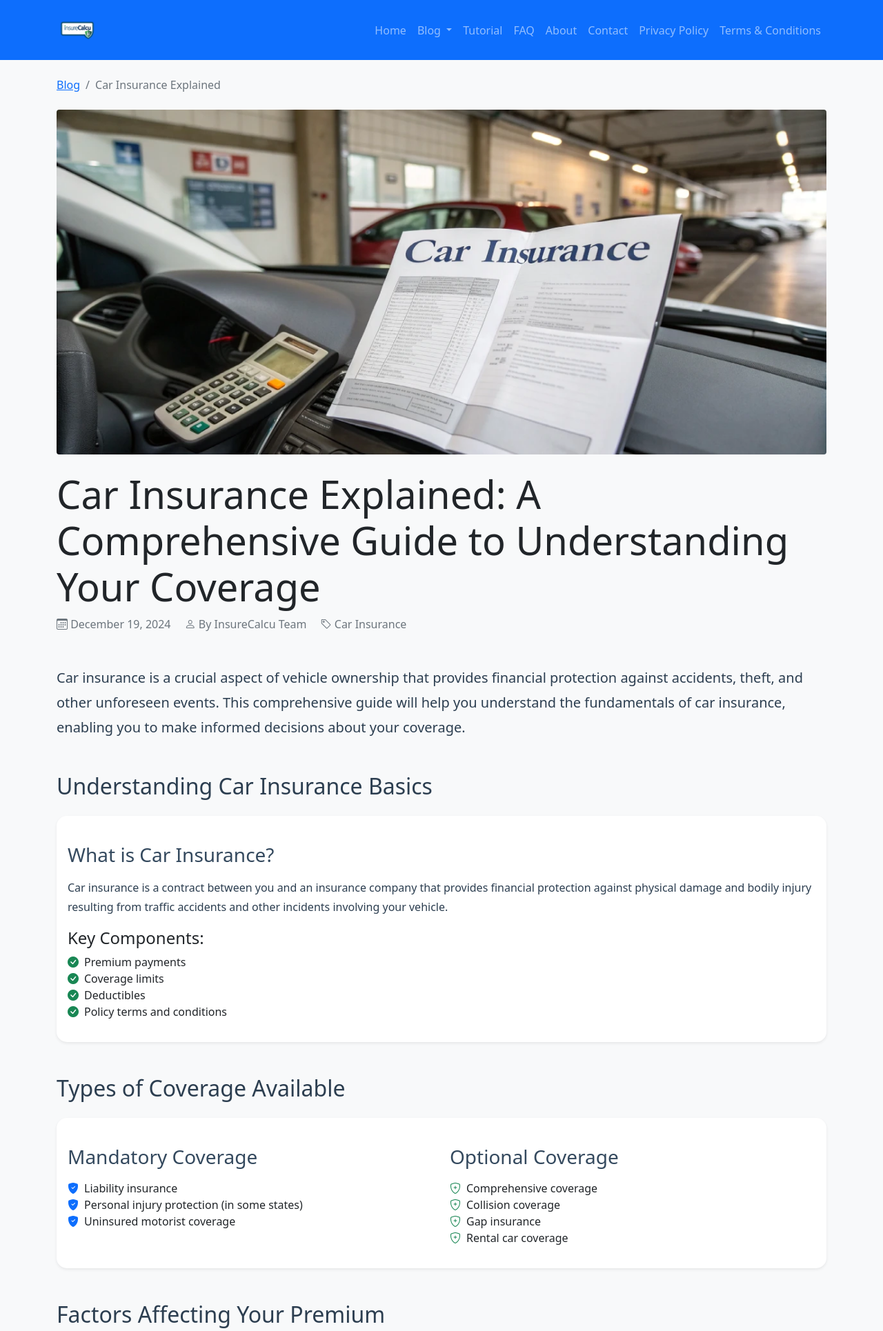
After one commit to sungat1/InsureCalcu1, a Flask app: page /blog/car-insurance-explained in a window 1280 px wide. The commit adds this page. Shown: the top 1930 px of the page at 69% size. Run offline with Flask 3, Linux system fonts and the light colour scheme; some libraries are stand-ins or nearby versions.

Commit message:
Add files via upload

```diff
--- a/app.py
+++ b/app.py
@@ -118,6 +118,10 @@ def blog_post_understanding_premiums():
 def blog_post_vehicle_insurance_types():
     return render_template('blog-post-vehicle-insurance-types.html')
 
+@app.route('/blog/car-insurance-explained')
+def blog_post_car_insurance_explained():
+    return render_template('blog-post-car-insurance-explained.html')
+
 @app.route('/sitemap.xml')
 def sitemap():
     return send_from_directory('static', 'sitemap.xml', mimetype='application/xml')
--- /dev/null
+++ b/templates/blog-post-car-insurance-explained.html
@@ -0,0 +1,418 @@
+{% extends "base.html" %}
+
+{% block meta %}
+<!-- Additional SEO Meta Tags -->
+<meta name="description" content="Get a clear understanding of car insurance with our comprehensive guide. Learn about coverage types, factors affecting premiums, and how to choose the right policy.">
+<meta name="author" content="InsureCalcu">
+<meta name="robots" content="index, follow">
+<meta name="revisit-after" content="7 days">
+<meta name="keywords" content="car insurance explained, auto insurance basics, car insurance guide, vehicle insurance coverage, insurance premiums, policy selection">
+
+<!-- Social Media Meta Tags -->
+<meta property="article:published_time" content="2024-12-19T22:21:52-05:00">
+<meta property="article:author" content="InsureCalcu">
+<meta property="article:section" content="Car Insurance">
+<meta property="article:tag" content="car insurance, auto insurance, insurance guide, coverage types, insurance basics">
+<meta property="og:type" content="article">
+<meta property="og:title" content="Car Insurance Explained: A Comprehensive Guide to Understanding Your Coverage">
+<meta property="og:description" content="Get a clear understanding of car insurance with our comprehensive guide. Learn about coverage types, factors affecting premiums, and how to choose the right policy.">
+<meta property="og:image" content="{{ url_for('static', filename='images/car-insurance-explained.webp') }}">
+<meta name="twitter:card" content="summary_large_image">
+<meta name="twitter:image" content="{{ url_for('static', filename='images/car-insurance-explained.webp') }}">
+
+<!-- Schema.org Markup -->
+<script type="application/ld+json">
+{
+  "@context": "https://schema.org",
+  "@type": "BlogPosting",
+  "headline": "Car Insurance Explained: A Comprehensive Guide to Understanding Your Coverage",
+  "image": "{{ url_for('static', filename='images/car-insurance-explained.webp') }}",
+  "author": {
+    "@type": "Organization",
+    "name": "InsureCalcu"
+  },
+  "publisher": {
+    "@type": "Organization",
+    "name": "InsureCalcu",
+    "logo": {
+      "@type": "ImageObject",
+      "url": "{{ url_for('static', filename='images/logo.png') }}"
+    }
+  },
+  "datePublished": "2024-12-19T22:21:52-05:00",
+  "dateModified": "2024-12-19T22:21:52-05:00",
+  "description": "Get a clear understanding of car insurance with our comprehensive guide. Learn about coverage types, factors affecting premiums, and how to choose the right policy.",
+  "mainEntityOfPage": {
+    "@type": "WebPage",
+    "@id": "{{ request.url }}"
+  }
+}
+</script>
+{% endblock %}
+
+{% block content %}
+<div class="container mt-4">
+    <article class="blog-post">
+        <!-- Breadcrumb Navigation -->
+        <nav aria-label="breadcrumb" class="mb-4">
+            <ol class="breadcrumb">
+                <li class="breadcrumb-item"><a href="{{ url_for('blog') }}">Blog</a></li>
+                <li class="breadcrumb-item active" aria-current="page">Car Insurance Explained</li>
+            </ol>
+        </nav>
+
+        <!-- Featured Image -->
+        <div class="featured-image-container mb-4">
+            <img src="{{ url_for('static', filename='images/car-insurance-explained.webp') }}"
+                 alt="Understanding car insurance coverage and policies"
+                 class="img-fluid rounded featured-image"
+                 width="1200"
+                 height="630">
+        </div>
+
+        <header class="blog-header mb-5">
+            <h1 class="blog-title display-4">Car Insurance Explained: A Comprehensive Guide to Understanding Your Coverage</h1>
+            <div class="blog-meta text-muted mb-4">
+                <span class="me-3"><i class="bi bi-calendar3"></i> December 19, 2024</span>
+                <span class="me-3"><i class="bi bi-person"></i> By InsureCalcu Team</span>
+                <span><i class="bi bi-tag"></i> Car Insurance</span>
+            </div>
+        </header>
+
+        <div class="blog-content">
+            <section id="introduction" class="mb-5">
+                <p class="lead">Car insurance is a crucial aspect of vehicle ownership that provides financial protection against accidents, theft, and other unforeseen events. This comprehensive guide will help you understand the fundamentals of car insurance, enabling you to make informed decisions about your coverage.</p>
+            </section>
+
+            <section id="basics" class="mb-5">
+                <h2>Understanding Car Insurance Basics</h2>
+                <div class="card mb-4">
+                    <div class="card-body">
+                        <h3>What is Car Insurance?</h3>
+                        <p>Car insurance is a contract between you and an insurance company that provides financial protection against physical damage and bodily injury resulting from traffic accidents and other incidents involving your vehicle.</p>
+
+                        <h4>Key Components:</h4>
+                        <ul class="list-unstyled">
+                            <li><i class="bi bi-check-circle-fill text-success me-2"></i>Premium payments</li>
+                            <li><i class="bi bi-check-circle-fill text-success me-2"></i>Coverage limits</li>
+                            <li><i class="bi bi-check-circle-fill text-success me-2"></i>Deductibles</li>
+                            <li><i class="bi bi-check-circle-fill text-success me-2"></i>Policy terms and conditions</li>
+                        </ul>
+                    </div>
+                </div>
+            </section>
+
+            <section id="coverage-types" class="mb-5">
+                <h2>Types of Coverage Available</h2>
+                <div class="card mb-4">
+                    <div class="card-body">
+                        <div class="row">
+                            <div class="col-md-6">
+                                <h3>Mandatory Coverage</h3>
+                                <ul class="list-unstyled">
+                                    <li><i class="bi bi-shield-fill-check text-primary me-2"></i>Liability insurance</li>
+                                    <li><i class="bi bi-shield-fill-check text-primary me-2"></i>Personal injury protection (in some states)</li>
+                                    <li><i class="bi bi-shield-fill-check text-primary me-2"></i>Uninsured motorist coverage</li>
+                                </ul>
+                            </div>
+                            <div class="col-md-6">
+                                <h3>Optional Coverage</h3>
+                                <ul class="list-unstyled">
+                                    <li><i class="bi bi-shield-plus text-success me-2"></i>Comprehensive coverage</li>
+                                    <li><i class="bi bi-shield-plus text-success me-2"></i>Collision coverage</li>
+                                    <li><i class="bi bi-shield-plus text-success me-2"></i>Gap insurance</li>
+                                    <li><i class="bi bi-shield-plus text-success me-2"></i>Rental car coverage</li>
+                                </ul>
+                            </div>
+                        </div>
+                    </div>
+                </div>
+            </section>
+
+            <section id="factors" class="mb-5">
+                <h2>Factors Affecting Your Premium</h2>
+                <div class="card mb-4">
+                    <div class="card-body">
+                        <div class="row">
+                            <div class="col-md-6">
+                                <h3>Driver-Related Factors</h3>
+                                <ul class="list-unstyled">
+                                    <li><i class="bi bi-person-badge text-info me-2"></i>Age and driving experience</li>
+                                    <li><i class="bi bi-person-badge text-info me-2"></i>Driving record</li>
+                                    <li><i class="bi bi-person-badge text-info me-2"></i>Credit score</li>
+                                    <li><i class="bi bi-person-badge text-info me-2"></i>Location</li>
+                                </ul>
+                            </div>
+                            <div class="col-md-6">
+                                <h3>Vehicle-Related Factors</h3>
+                                <ul class="list-unstyled">
+                                    <li><i class="bi bi-car-front text-warning me-2"></i>Make and model</li>
+                                    <li><i class="bi bi-car-front text-warning me-2"></i>Age of vehicle</li>
+                                    <li><i class="bi bi-car-front text-warning me-2"></i>Safety features</li>
+                                    <li><i class="bi bi-car-front text-warning me-2"></i>Usage patterns</li>
+                                </ul>
+                            </div>
+                        </div>
+                    </div>
+                </div>
+            </section>
+
+            <section id="choosing-policy" class="mb-5">
+                <h2>How to Choose the Right Policy</h2>
+                <div class="card mb-4">
+                    <div class="card-body">
+                        <h3>Steps to Select Your Coverage</h3>
+                        <ol class="list-group list-group-numbered mb-4">
+                            <li class="list-group-item">Assess your needs and risks</li>
+                            <li class="list-group-item">Understand state requirements</li>
+                            <li class="list-group-item">Compare coverage options</li>
+                            <li class="list-group-item">Get multiple quotes</li>
+                            <li class="list-group-item">Review policy details</li>
+                        </ol>
+
+                        <h4>Important Considerations:</h4>
+                        <ul class="list-unstyled">
+                            <li><i class="bi bi-lightbulb-fill text-warning me-2"></i>Balance coverage vs. cost</li>
+                            <li><i class="bi bi-lightbulb-fill text-warning me-2"></i>Consider deductible options</li>
+                            <li><i class="bi bi-lightbulb-fill text-warning me-2"></i>Look for discounts</li>
+                            <li><i class="bi bi-lightbulb-fill text-warning me-2"></i>Read the fine print</li>
+                        </ul>
+                    </div>
+                </div>
+            </section>
+
+            <section id="tips" class="mb-5">
+                <h2>Money-Saving Tips</h2>
+                <div class="card mb-4">
+                    <div class="card-body">
+                        <div class="row">
+                            <div class="col-md-6">
+                                <h3>Immediate Savings</h3>
+                                <ul class="list-unstyled">
+                                    <li><i class="bi bi-piggy-bank-fill text-success me-2"></i>Bundle policies</li>
+                                    <li><i class="bi bi-piggy-bank-fill text-success me-2"></i>Increase deductibles</li>
+                                    <li><i class="bi bi-piggy-bank-fill text-success me-2"></i>Ask about discounts</li>
+                                    <li><i class="bi bi-piggy-bank-fill text-success me-2"></i>Compare quotes</li>
+                                </ul>
+                            </div>
+                            <div class="col-md-6">
+                                <h3>Long-Term Savings</h3>
+                                <ul class="list-unstyled">
+                                    <li><i class="bi bi-graph-up-arrow text-primary me-2"></i>Maintain good credit</li>
+                                    <li><i class="bi bi-graph-up-arrow text-primary me-2"></i>Drive safely</li>
+                                    <li><i class="bi bi-graph-up-arrow text-primary me-2"></i>Choose cars wisely</li>
+                                    <li><i class="bi bi-graph-up-arrow text-primary me-2"></i>Install safety features</li>
+                                </ul>
+                            </div>
+                        </div>
+                    </div>
+                </div>
+            </section>
+
+            <section id="conclusion" class="mb-5">
+                <h2>Conclusion</h2>
+                <div class="card">
+                    <div class="card-body">
+                        <p>Understanding car insurance is essential for making informed decisions about your coverage. By knowing the different types of coverage available, factors affecting your premium, and how to choose the right policy, you can ensure adequate protection while optimizing costs.</p>
+                        <p>Remember to regularly review your policy and make adjustments as your circumstances change. Stay informed about new coverage options and discounts to maintain the most cost-effective protection for your vehicle.</p>
+                        <p class="mb-0">If you need help understanding your options or calculating potential premiums, our insurance calculator tool can help you make the best choice for your situation.</p>
+                    </div>
+                </div>
+            </section>
+
+            <!-- Social Share Section -->
+            <section id="share" class="my-5">
+                <div class="card shadow-sm">
+                    <div class="card-body">
+                        <h3 class="h5 mb-4">Share this article</h3>
+                        <div class="d-flex gap-2 flex-wrap">
+                            <!-- Facebook Share -->
+                            <a href="https://www.facebook.com/sharer/sharer.php?u={{ request.url|urlencode }}"
+                               target="_blank"
+                               rel="noopener noreferrer"
+                               class="btn btn-outline-primary d-flex align-items-center">
+                                <i class="bi bi-facebook me-2"></i>
+                                <span>Share on Facebook</span>
+                            </a>
+
+                            <!-- Twitter/X Share -->
+                            <a href="https://twitter.com/intent/tweet?url={{ request.url|urlencode }}&text={{ 'Car Insurance Explained: A Comprehensive Guide to Understanding Your Coverage'|urlencode }}"
+                               target="_blank"
+                               rel="noopener noreferrer"
+                               class="btn btn-outline-dark d-flex align-items-center">
+                                <i class="bi bi-twitter-x me-2"></i>
+                                <span>Share on Twitter</span>
+                            </a>
+
+                            <!-- LinkedIn Share -->
+                            <a href="https://www.linkedin.com/shareArticle?mini=true&url={{ request.url|urlencode }}&title={{ 'Car Insurance Explained: A Comprehensive Guide to Understanding Your Coverage'|urlencode }}"
+                               target="_blank"
+                               rel="noopener noreferrer"
+                               class="btn btn-outline-primary d-flex align-items-center">
+                                <i class="bi bi-linkedin me-2"></i>
+                                <span>Share on LinkedIn</span>
+                            </a>
+
+                            <!-- WhatsApp Share -->
+                            <a href="https://wa.me/?text={{ 'Check out this comprehensive guide about car insurance: '|urlencode }}{{ request.url|urlencode }}"
+                               target="_blank"
+                               rel="noopener noreferrer"
+                               class="btn btn-outline-success d-flex align-items-center">
+                                <i class="bi bi-whatsapp me-2"></i>
+                                <span>Share on WhatsApp</span>
+                            </a>
+
+                            <!-- Email Share -->
+                            <a href="mailto:?subject={{ 'Car Insurance Explained: A Comprehensive Guide'|urlencode }}&body={{ 'Check out this comprehensive guide about car insurance: '|urlencode }}{{ request.url|urlencode }}"
+                               class="btn btn-outline-secondary d-flex align-items-center">
+                                <i class="bi bi-envelope me-2"></i>
+                                <span>Share via Email</span>
+                            </a>
+
+                            <!-- Copy Link Button -->
+                            <button onclick="copyArticleLink()"
+                                    class="btn btn-outline-info d-flex align-items-center">
+                                <i class="bi bi-link-45deg me-2"></i>
+                                <span>Copy Link</span>
+                            </button>
+                        </div>
+                    </div>
+                </div>
+            </section>
+
+            <!-- Author Bio -->
+            <div class="author-bio bg-light p-4 rounded mt-5">
+                <div class="d-flex align-items-center">
+                    <img src="{{ url_for('static', filename='images/team-profile.webp') }}"
+                         alt="InsureCalcu Team"
+                         class="rounded-circle me-3"
+                         width="64"
+                         height="64">
+                    <div>
+                        <h5 class="mb-1">InsureCalcu Team</h5>
+                        <p class="mb-0">Insurance experts dedicated to helping you make informed decisions about your coverage needs.</p>
+                    </div>
+                </div>
+            </div>
+        </div>
+    </article>
+</div>
+
+<style>
+.featured-image {
+    max-height: 500px;
+    width: 100%;
+    object-fit: cover;
+}
+
+.blog-content h2 {
+    color: #2c3e50;
+    margin-top: 2rem;
+    margin-bottom: 1.5rem;
+}
+
+.blog-content h3 {
+    color: #34495e;
+    margin-top: 1.5rem;
+    margin-bottom: 1rem;
+}
+
+.blog-content p {
+    line-height: 1.8;
+    color: #2c3e50;
+}
+
+.blog-content .card {
+    border: none;
+    box-shadow: 0 0.125rem 0.25rem rgba(0, 0, 0, 0.075);
+    transition: transform 0.2s ease-in-out;
+}
+
+.blog-content .card:hover {
+    transform: translateY(-2px);
+}
+
+.blog-content .list-group-item {
+    border-left: none;
+    border-right: none;
+}
+
+.blog-content .list-group-item:first-child {
+    border-top: none;
+}
+
+.blog-content .list-group-item:last-child {
+    border-bottom: none;
+}
+
+/* Share buttons styles */
+#share .btn {
+    transition: all 0.3s ease;
+    padding: 0.5rem 1rem;
+    font-size: 0.9rem;
+}
+
+#share .btn:hover {
+    transform: translateY(-2px);
+}
+
+#share .btn i {
+    font-size: 1.1rem;
+}
+
+#share .card {
+    background: #f8f9fa;
+    border: 1px solid rgba(0,0,0,0.1);
+}
+
+@media (max-width: 768px) {
+    #share .btn {
+        width: 100%;
+        margin-bottom: 0.5rem;
+        justify-content: center;
+    }
+
+    #share .btn span {
+        flex-grow: 1;
+        text-align: center;
+    }
+}
+
+@media (max-width: 768px) {
+    .blog-title {
+        font-size: 2rem;
+    }
+
+    .blog-content h2 {
+        font-size: 1.5rem;
+    }
+
+    .blog-content h3 {
+        font-size: 1.25rem;
+    }
+}
+</style>
+
+<!-- Add JavaScript for copy link functionality -->
+<script>
+function copyArticleLink() {
+    const url = window.location.href;
+    navigator.clipboard.writeText(url).then(() => {
+        const button = document.querySelector('#share button');
+        const originalText = button.innerHTML;
+        button.innerHTML = '<i class="bi bi-check2-circle me-2"></i><span>Link Copied!</span>';
+        button.classList.remove('btn-outline-info');
+        button.classList.add('btn-info', 'text-white');
+
+        setTimeout(() => {
+            button.innerHTML = originalText;
+            button.classList.remove('btn-info', 'text-white');
+            button.classList.add('btn-outline-info');
+        }, 2000);
+    }).catch(err => {
+        console.error('Failed to copy:', err);
+        alert('Failed to copy link. Please try again.');
+    });
+}
+</script>
+{% endblock %}
```
Also changed, not shown: templates/blog.html (+24 -6 lines), static/images/car-insurance-explained.webp (added).
